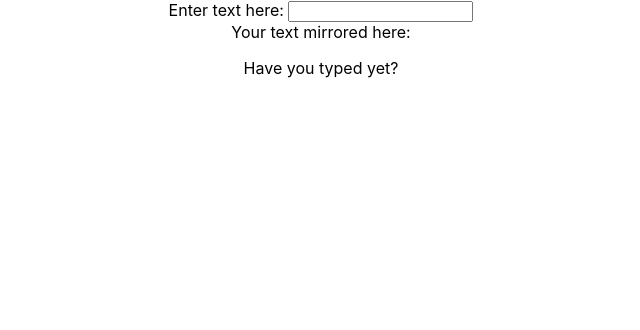
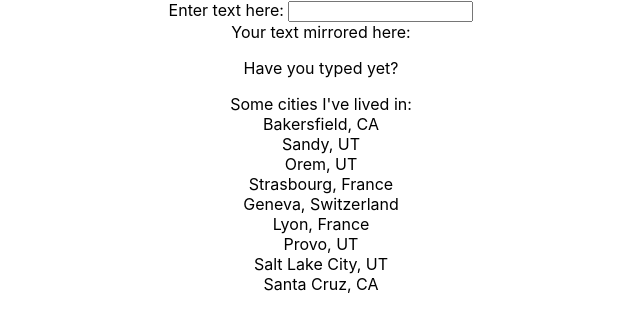
Before and after one commit to jaromb/helio-react-exercises, a React (Create React App) app: page / in a window 1280 px wide. Shown: the top 330 px of the page, without its empty margins (319-959 px from the left). Built offline with nearby package versions, Linux system fonts and the light colour scheme.

Commit message:
codelist array to list commit

```diff
--- a/src/App.js
+++ b/src/App.js
@@ -1,20 +1,37 @@
 import React, { Component } from 'react';
 import logo from './logo.svg';
 import './App.css';
+import { checkServerIdentity } from 'tls';
+import { ENGINE_METHOD_NONE } from 'constants';
 
 class App extends Component {
 state = {
   text: 'Have you typed yet?'
 }
 
+cities = ['Bakersfield, CA', 'Sandy, UT', 'Orem, UT', 'Strasbourg, France', 'Geneva, Switzerland', 'Lyon, France', 'Provo, UT', 'Salt Lake City, UT', 'Santa Cruz, CA']
+listItems = this.cities.map((city) =>
+  <li>{city}</li>
+);
+
+
+
+
 mirrorText = (event) => this.setState({text: event.target.value})
 
   render() {
     return (
       <div className="App">
-        Enter text here: <input type="text" onChange={this.mirrorText}/>
-        <br/>
-        Your text mirrored here:<p>{this.state.text}</p>
+        <div class="keylogger">
+          Enter text here: <input type="text" onChange={this.mirrorText}/>
+          <br/>
+          Your text mirrored here:<p>{this.state.text}</p>
+        </div>
+        <div class="array-list">
+          <ul>Some cities I've lived in:
+            {this.listItems}
+          </ul>
+        </div>
       </div>
     );
   }
--- a/src/index.css
+++ b/src/index.css
@@ -12,3 +12,8 @@ code {
   font-family: source-code-pro, Menlo, Monaco, Consolas, "Courier New",
     monospace;
 }
+
+ul {
+  list-style: none;
+  padding: 0;
+}
```
